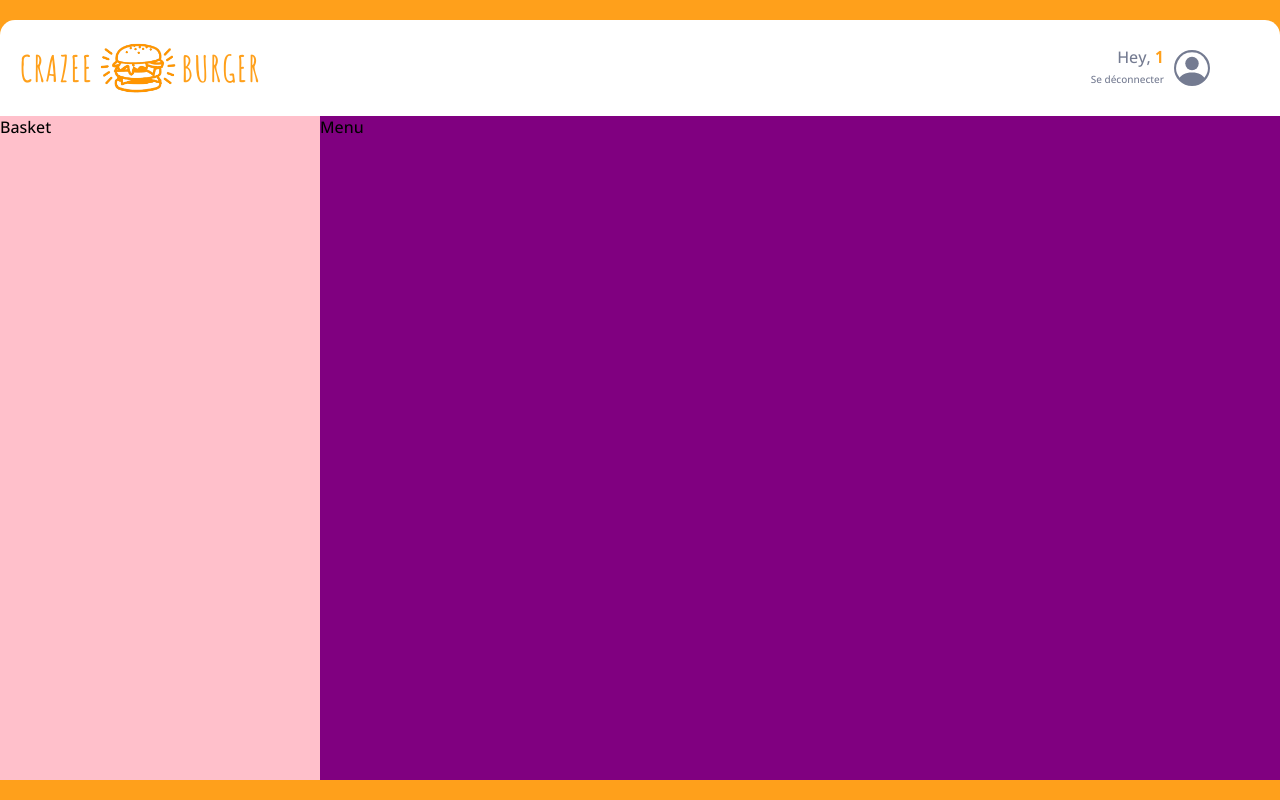
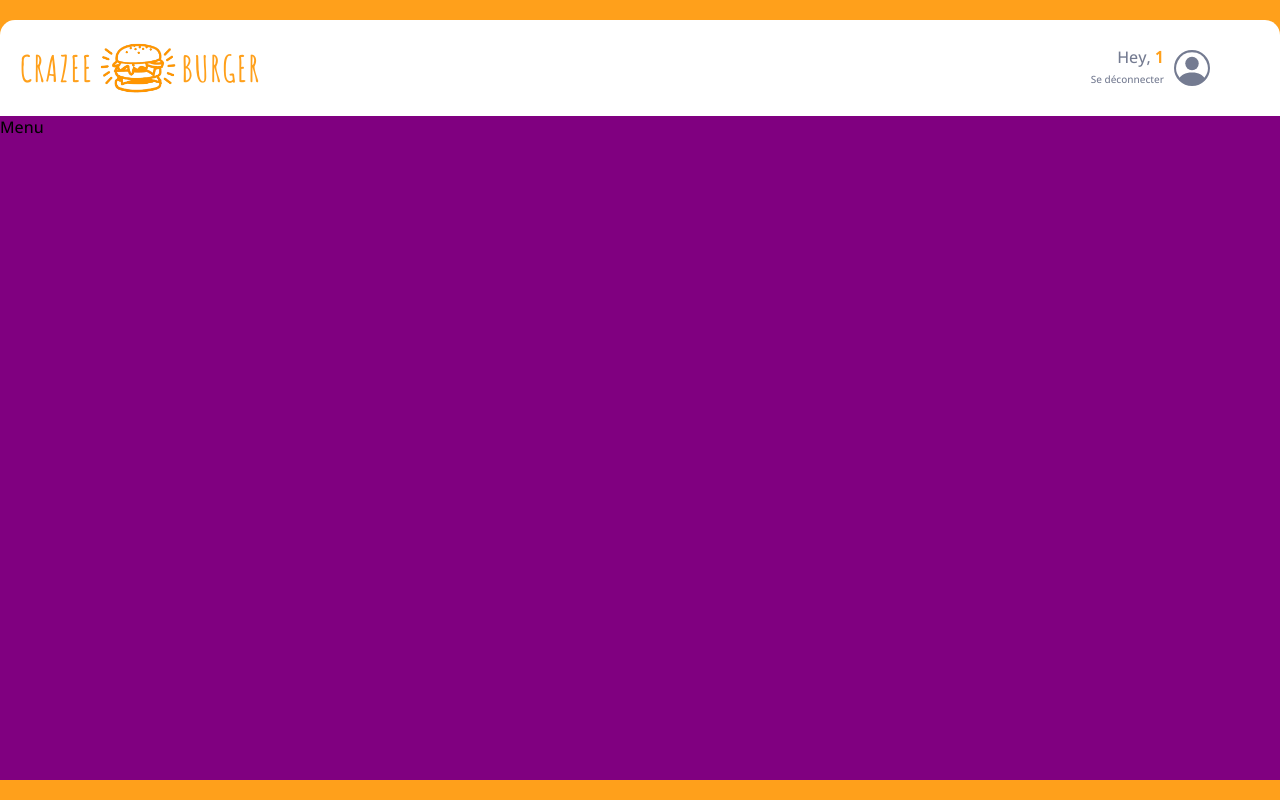
Before and after one commit to YohannMaiVan/React-crazee-burger, a React (Vite) app: page /order/1 in a window 1280 px wide. Built offline with nearby package versions, Linux system fonts and the light colour scheme.

Commit message:
💡 F05: ORDER > MAIN > Comment Basket for later use

```diff
--- a/src/components/pages/order/Main/Main.jsx
+++ b/src/components/pages/order/Main/Main.jsx
@@ -5,7 +5,7 @@ import Menu from "./Menu";
 export default function Main() {
   return (
     <MainStyled>
-      <div className="basket">Basket</div>
+      {/* <div className="basket">Basket</div> */}
       <Menu />
     </MainStyled>
   );
@@ -20,9 +20,9 @@ const MainStyled = styled.div`
   box-shadow: 0px 8px 20px 8px rgba(0, 0, 0, 0.2) inset;
 
   display: grid;
-  grid-template-columns: 25% 1fr;
+  grid-template-columns: 1fr;
 
-  .basket {
+  /* .basket {
     background: pink;
-  }
+  } */
 `;
```
